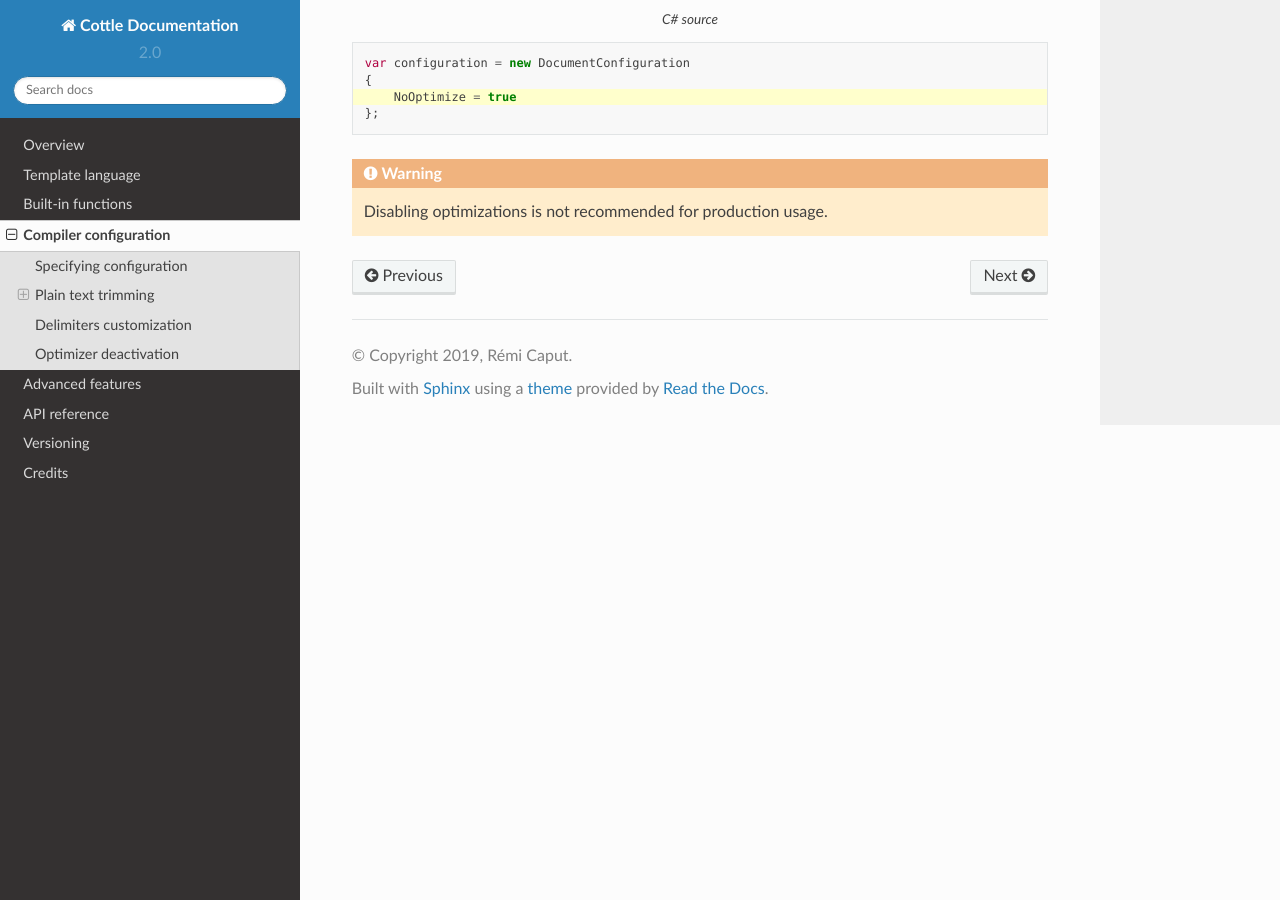
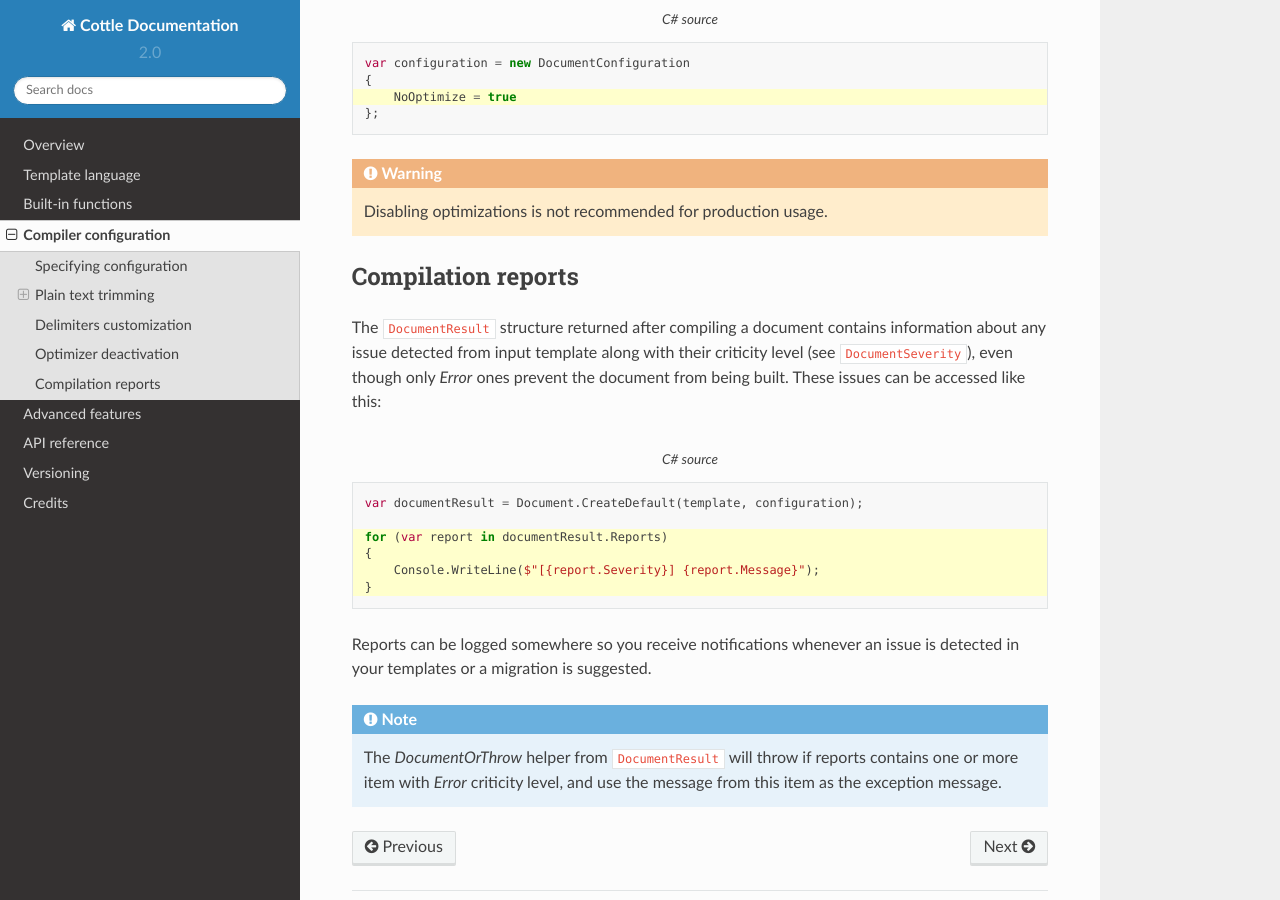
Before and after one commit to r3c/cottle, a Sphinx documentation site: the page built from docs/page/04-configuration.rst, in a window 1280 px wide and 900 px high, scrolled down 4563 px. Built offline with Sphinx 7.4.7 and the Read the Docs theme 2.0.0, drawn with Linux system fonts in a browser that asks for light colours; cross-references to code outside the pages are shown as plain code.

Commit message:
Add documentation about compilation reports. (#120)

```diff
--- a/docs/page/04-configuration.rst
+++ b/docs/page/04-configuration.rst
@@ -220,3 +220,27 @@ Cottle performs various code optimizations on documents after parsing them from
 .. warning::
 
     Disabling optimizations is not recommended for production usage.
+
+
+
+Compilation reports
+===================
+
+The :type:`DocumentResult` structure returned after compiling a document contains information about any issue detected from input template along with their criticity level (see :type:`DocumentSeverity`), even though only `Error` ones prevent the document from being built. These issues can be accessed like this:
+
+.. code-block:: csharp
+    :caption: C# source
+    :emphasize-lines: 3,4,5,6
+
+    var documentResult = Document.CreateDefault(template, configuration);
+
+    for (var report in documentResult.Reports)
+    {
+        Console.WriteLine($"[{report.Severity}] {report.Message}");
+    }
+
+Reports can be logged somewhere so you receive notifications whenever an issue is detected in your templates or a migration is suggested.
+
+.. note::
+
+    The `DocumentOrThrow` helper from :type:`DocumentResult` will throw if reports contains one or more item with `Error` criticity level, and use the message from this item as the exception message.
```
Also changed, not shown: docs/page/06-api.rst (+8 -0 lines).
